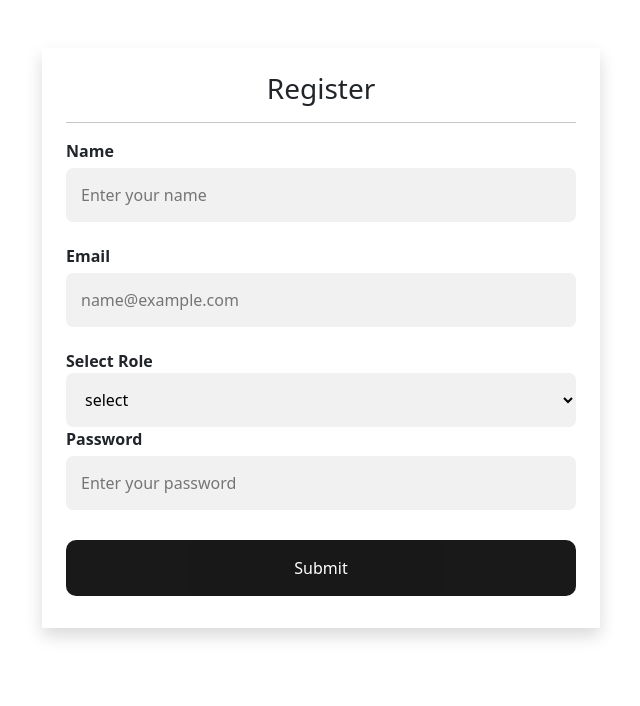
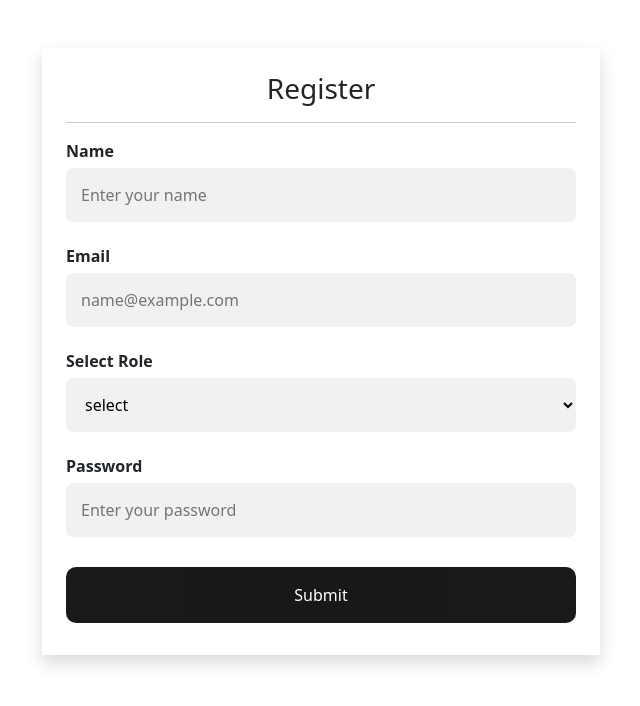
Before and after one commit to Codewrapperz2021/VCR-frontend, a React (Create React App) app: page /register in a window 1280 px wide. Shown: the top 706 px of the page, without its empty margins (319-959 px from the left). Built offline with nearby package versions, Linux system fonts and the light colour scheme.

Commit message:
frontend

```diff
--- a/src/component/auth/login.js
+++ b/src/component/auth/login.js
@@ -22,7 +22,7 @@ export default function Login() {
     }
 
     function showteacherDash() {
-        navigate('/facultydashboard')
+        navigate('/teacherdashboard')
     }
 
 
@@ -30,12 +30,10 @@ export default function Login() {
         e.preventDefault();
         const data = { email: email, password: password }
         authservices.login(data).then((res) => {
-
             if (res.data.user.email === data.email &&res.data.user.role === 'admin') {
                 swal("Logged In!", "Welcome to Admin Dashboard!", "success", {
                     buttons: false,
                     timer: 2000,
-
                 });
                 let name=res.data
                dispatch({ type: 'LOGIN', payload: name })
--- a/src/component/auth/register.js
+++ b/src/component/auth/register.js
@@ -1,6 +1,5 @@
 import authservices from '../../services/authservices';
 import React, { useState } from 'react';
-import { useSelector, useDispatch } from 'react-redux';
 import swal from 'sweetalert';
 import '../../form.css'
 import { useNavigate } from 'react-router';
@@ -26,7 +25,7 @@ export default function Register() {
       console.log(res)
     })
   }else{
-    alert('aja')
+    alert('please select role')
   }
   }
 
--- a/src/component/dashboard/studentdashboard.js
+++ b/src/component/dashboard/studentdashboard.js
@@ -5,14 +5,14 @@ import { Link, NavLink } from 'react-router-dom';
 import React, { useState, useEffect } from 'react'
 import Deletesubject from '../subject/deletesubject';
 import subjectservices from '../../services/subjectservices';
-
+import { useSelector } from 'react-redux';
 
 
 
 
 const StudentDashboard = () => {
     const [subjects, setSubjects] = useState([]);
-
+    const data = useSelector(state => state.UserData)
     useEffect(() => {
         subjectservices.viewsubject()
             .then(res => {
@@ -53,14 +53,14 @@ const StudentDashboard = () => {
                         </div>
                     </form>
 
-
+                    <button type="button"class="btn btn-warning ">Hii, {data.user.name}</button>
                     <ul className="navbar-nav ms-auto ms-md-0 me-3 me-lg-4">
                         <li className="nav-item dropdown">
                             <a className="nav-link dropdown-toggle" id="navbarDropdown" href="#" role="button" data-bs-toggle="dropdown" aria-expanded="false"><i className="fas fa-user fa-fw text-light"></i></a>
                             <ul className="dropdown-menu dropdown-menu-end" aria-labelledby="navbarDropdown">
 
-                                <li><a className="dropdown-item" href="#!">Logout</a></li>
-                                <li><a className="dropdown-item" href="#!"></a></li>
+                            <li className='text-center hey'><a type="button" class="btn btn-warning" href="/">Logout</a></li>
+
                             </ul>
                         </li>
                     </ul>
--- a/src/component/dashboard/teacherdashboard.js
+++ b/src/component/dashboard/teacherdashboard.js
@@ -39,7 +39,7 @@ const TeacherDashboard = () => {
                     <a className="nav-link dropdown-toggle" id="navbarDropdown" href="#" role="button" data-bs-toggle="dropdown" aria-expanded="false"><i className="fas fa-user fa-fw text-light"></i></a>
                     <ul className="dropdown-menu dropdown-menu-end" aria-labelledby="navbarDropdown">
 
-                    <li><a className="dropdown-item" href="#!">Logout</a></li>
+                    <li><a className="dropdown-item" href="/">Logout</a></li>
                     </ul>
                     </li>
                     </ul>
--- a/src/component/faculty/addfaculty.js
+++ b/src/component/faculty/addfaculty.js
@@ -84,7 +84,7 @@ export default function Addfaculty() {
             <h3 className="text-center">Add Faculty</h3>
             <hr />
             <div>
-              <select name="subjectname" value={formValues.subjectname} onChange={handleChange}>
+              <select className='select_drop' name="subjectname" value={formValues.subjectname} onChange={handleChange}>
                 {subjects.map(subject =>
                   <option value={subject.sname} >{subject.sname}</option>
                 )}
--- a/src/component/subject/addsubject.js
+++ b/src/component/subject/addsubject.js
@@ -63,7 +63,7 @@ export default function Addsubjct() {
                         <h3 className="text-center">Add Subject</h3>
                         <hr />
                         <div>
-                            <select  name="coursename" value={formValues.coursename} onChange={handleChange}>
+                            <select className='select_drop'  name="coursename" value={formValues.coursename} onChange={handleChange}>
                                 {courses.map(course =>
                                     <option  value={course.cname} >{course.cname}</option>
                                 )}
--- a/src/component/timetablemanagement/addtimetable.js
+++ b/src/component/timetablemanagement/addtimetable.js
@@ -18,12 +18,6 @@ export default function Timetable() {
     const [days, setDays] = useState([]);
     const [selectcourseID, setSelectcourseID] = useState(0)
     const [selectsubjectID, setSelectsubjectID] = useState(0)
-    // const [selectsubjecttue, setSelectsubjecttue] = useState(0)
-    // const [selectsubjectwed, setSelectsubjectwed] = useState(0)
-    // const [selectsubjectthr, setSelectsubjectthr] = useState(0)
-    // const [selectsubjectfri, setSelectsubjectfri] = useState(0)
-    // const [selectsubjectsat, setSelectsubjectsat] = useState(0)
-    // const [selectsubjectsun, setSelectsubjectsun] = useState(0)
 
     console.log(subjects)
 
@@ -68,7 +62,7 @@ export default function Timetable() {
                     <img src="img/content/timetable.png" alt="" />
                 </div>
                 <div class="table-responsive">
-                    <h2 class="text-center"><select class="lecture course_select" name="course" onChange={(e) => { setSelectcourseID(e.target.value); setFlag(true) }}>
+                    <h2 class="text-center"><select class="lecture select_drop" name="course" onChange={(e) => { setSelectcourseID(e.target.value); setFlag(true) }}>
                 <option value={0}>Select Course</option>
                 {courses.map(course =>
                     <option value={course.id}>{course.cname}</option>
@@ -77,6 +71,7 @@ export default function Timetable() {
                     <table class="table table-bordered text-center">
                         <thead>
                             <tr class="bg-light-gray">
+                                <th>TIME/DAY</th>
                                 {days.map(day =>
                                     <th class="text-uppercase" value={day.day_name}>{day.day_name}</th>
                                 )}
@@ -148,7 +143,6 @@ export default function Timetable() {
                                             {faculties.map(faculty => { return (<option value={faculty.first_name}>{faculty.first_name}</option>) })}
                                         </select>
                                     </td>
-
                                 </tr>
                             )}
                         </tbody>
--- a/src/form.css
+++ b/src/form.css
@@ -11,9 +11,18 @@
 }
 
 /* Full-width input fields */
-input[type=text], input[type=password],input[type=date],input[type=email],input[type=time],input[type=password],select {
+input[type=text], input[type=password],input[type=date],input[type=email],input[type=time],input[type=password] {
   width: 100%;
   padding: 15px;
+  margin: 5px 0 22px 0;
+  display: inline-block;
+  border: none;
+  background: #f1f1f1;
+  border-radius: 7px;
+}
+select{
+  width: 100%;
+  padding: 8px;
   margin: 5px 0 22px 0;
   display: inline-block;
   border: none;
--- a/src/timetable.css
+++ b/src/timetable.css
@@ -122,6 +122,25 @@ body{
         opacity: 0.9;
 
 }
+/* select{
+  width: 13%;
+  padding: 3px;
+  margin: 5px 0 22px 0;
+  display: inline-block;
+  border: none;
+  background: #f1f1f1;
+  border-radius: 7px;
+} */
+#role{
+  width: 100%;
+  padding: 15px;
+  margin: 5px 0 22px 0;
+  display: inline-block;
+  border: none;
+  background: #f1f1f1;
+  border-radius: 7px;
+
+}
 .lecture{
     border-radius: 10px;
     margin: 0;
@@ -129,11 +148,15 @@ body{
     font-size: inherit;
     line-height: inherit;
 }
-.course_select{
+.select_drop{
+    width: 13%;
+    padding: 3px;
+    display: inline-block;
+    border: none;
     border-radius: 10px;
     margin: 0;
     font-family: inherit;
-    font-size: 23px!important;
+    font-size: 18px!important;
     line-height: inherit;
 
 }
```
